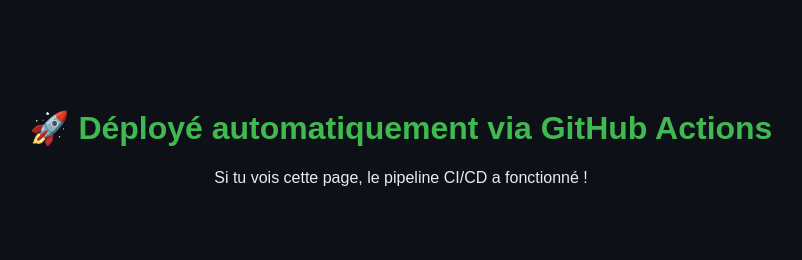
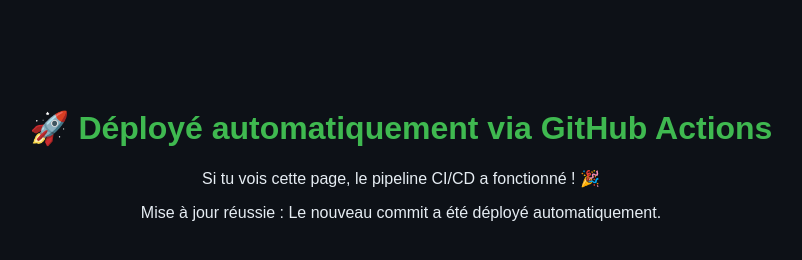
Before and after one commit to cheikh11262021-bit/demo-cicd, a website: page public/index.html in a window 1280 px wide. Shown: the whole page, without its empty margins (239-1041 px from the left). Drawn offline with Linux system fonts and the light colour scheme.

Commit message:
feat: ajout d'un message pour tester le CD

```diff
--- a/public/index.html
+++ b/public/index.html
@@ -10,6 +10,7 @@
 </head>
 <body>
   <h1>🚀 Déployé automatiquement via GitHub Actions</h1>
-  <p>Si tu vois cette page, le pipeline CI/CD a fonctionné !</p>
+  <p>Si tu vois cette page, le pipeline CI/CD a fonctionné ! 🎉</p>
+  <p>Mise à jour réussie : Le nouveau commit a été déployé automatiquement.</p>
 </body>
 </html>
```
